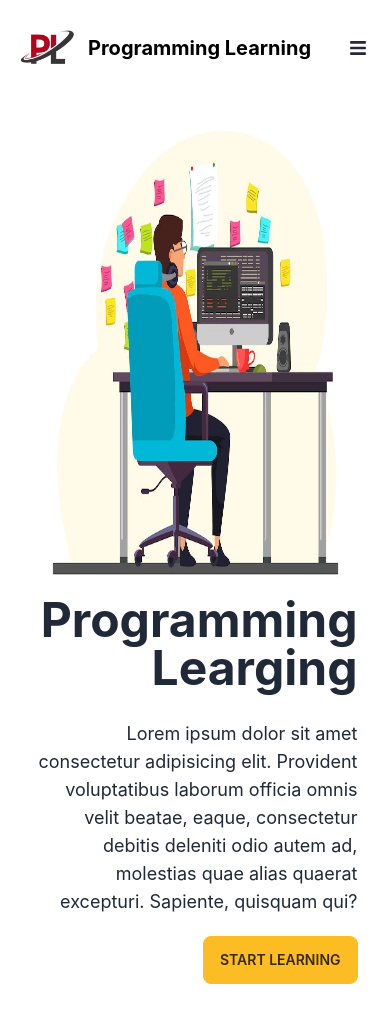
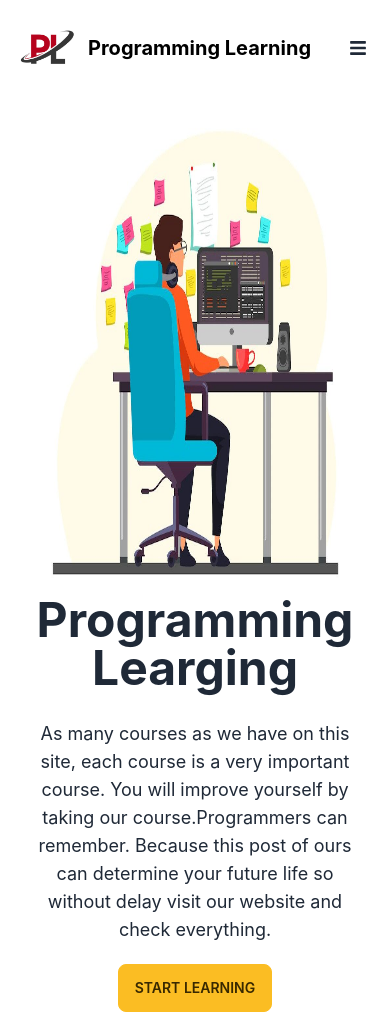
Before and after one commit to humayonitbd/React-Cources-Client-Project, a React (Create React App) app: page / in a window 390 px wide. Before the commit the page ends 984 px from the top, so only its background shows below. Built offline with nearby package versions, Linux system fonts and the light colour scheme; no server answers.

Commit message:
home page work finish

```diff
--- a/src/Pages/ErrorPage/ErrorPage.js
+++ b/src/Pages/ErrorPage/ErrorPage.js
@@ -4,20 +4,14 @@ import { useReactToPrint } from 'react-to-print';
 
 
 const ErrorPage = () => {
-    const componentRef = useRef();
-    const handlePrint = useReactToPrint({
-        content:()=> componentRef.current,
-        documentTitle: 'emp-data',
-        onAfterPrint: ()=> alert('prient success')
-    })
+
     return (
         <>
-        <div  ref={componentRef} className='text-center' style={{width: '100%', height:window.innerHeight}}>
+        <div  className='text-center'>
             <h2 className='text-5xl mt-60'>Page is not found!!</h2>
             <p className='text-3xl'>404</p>
             <Link to='/' className='text-red-700 underline underline-offset-1'><p>Back</p></Link>
 
-       <button onClick={handlePrint}>print-btn</button>
 
         </div>
         </>
--- /dev/null
+++ b/src/Pages/FaqPage/FaqPage.js
@@ -0,0 +1,11 @@
+import React from 'react';
+
+const FaqPage = () => {
+    return (
+        <div className='text-center text-3xl '>
+            <h3>This is FAQ page</h3>
+        </div>
+    );
+};
+
+export default FaqPage;
--- a/src/Pages/Home/Home.js
+++ b/src/Pages/Home/Home.js
@@ -10,9 +10,9 @@ const Home = () => {
                 <img src={homeImage} className='imageHome' alt="homeimg" />
             </div>
 
-                <div className='text-end'>
+                <div className='lg:text-end md:text-end text-center'>
                 <h2 className='text-5xl font-bold mb-7'>Programming Learging</h2>
-                <p className='lg:ml-32 mb-5 text-lg'>Lorem ipsum dolor sit amet consectetur adipisicing elit. Provident voluptatibus laborum officia omnis velit beatae, eaque, consectetur debitis deleniti odio autem ad, molestias quae alias quaerat excepturi. Sapiente, quisquam qui?</p>
+                <p className='lg:ml-32 mb-5 text-lg'>As many courses as we have on this site, each course is a very important course. You will improve yourself by taking our course.Programmers can remember. Because this post of ours can determine your future life so without delay visit our website and check everything.</p>
                 <Link to='/courses'><button className="btn btn-warning">Start learning</button></Link>
                 </div>
 
--- a/src/Routes/Routes/Routes.js
+++ b/src/Routes/Routes/Routes.js
@@ -5,6 +5,7 @@ import CheckOutPage from "../../Pages/CheckOutPage/CheckOutPage";
 import Courses from "../../Pages/Courses/Courses";
 import CoursesDetails from "../../Pages/CoursesDetails/CoursesDetails";
 import ErrorPage from "../../Pages/ErrorPage/ErrorPage";
+import FaqPage from "../../Pages/FaqPage/FaqPage";
 import Home from "../../Pages/Home/Home";
 import Login from "../../Pages/Login/Login";
 import Register from "../../Pages/Register/Register";
@@ -28,7 +29,8 @@ const router = createBrowserRouter([
         element:<CoursesDetails></CoursesDetails>},
         {path:'/checkOutPage/:id',
         loader:({params})=> fetch(`http://localhost:5000/data/${params.id}`),
-        element:<PrivetRouter><CheckOutPage></CheckOutPage></PrivetRouter>}
+        element:<PrivetRouter><CheckOutPage></CheckOutPage></PrivetRouter>},
+        {path:'/faq', element:<FaqPage></FaqPage>}
     ]}
 ])
 
--- a/src/Shared/Header/Header.js
+++ b/src/Shared/Header/Header.js
@@ -41,7 +41,7 @@ const Header = () => {
                         <li className='mr-5 text-black font-bold'><Link to='/faq'>FAQ</Link></li>
                         <li className='mr-5 text-black font-bold'><Link to='/blog'>Blog</Link></li>
                         {/* <input type="checkbox" className="toggle" defaultChecked/> */}
-                        <button onClick={toggleHandler} className={ toggle ? `px-5 rounded bg-black text-white` : `px-5 rounded btn-primary`}>{
+                        <button onClick={toggleHandler} className={ toggle ? `px-5 mr-2 rounded bg-black text-white` : `px-5 mr-2 rounded btn-primary`}>{
                             toggle ? 'dark' : 'light'
                         }</button>
                         { user && user.uid ?  <li onClick={handlerLogoutBtn} className='mr-5 text-white font-bold px-5 mx-2 rounded bg-red-700'><Link >log-out</Link></li> :
```
